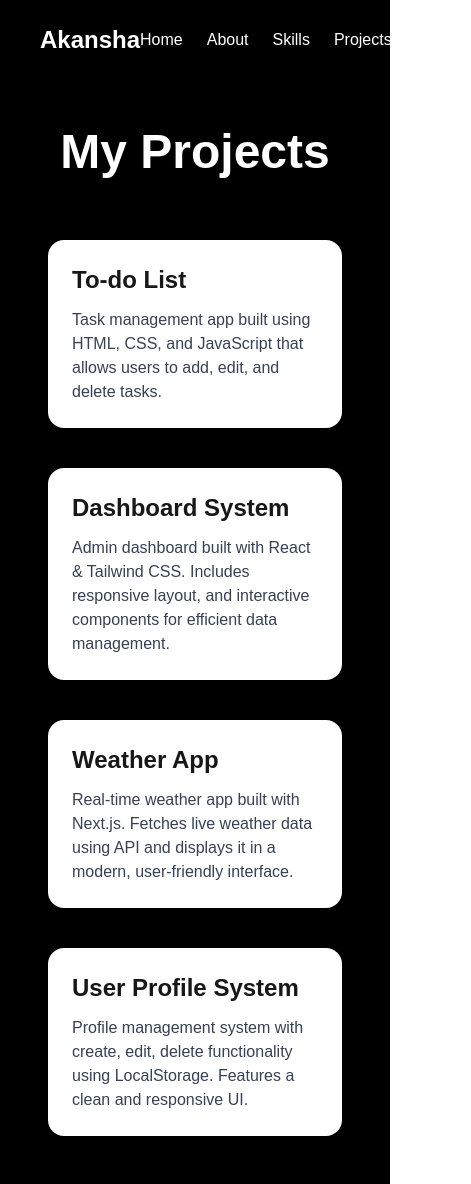
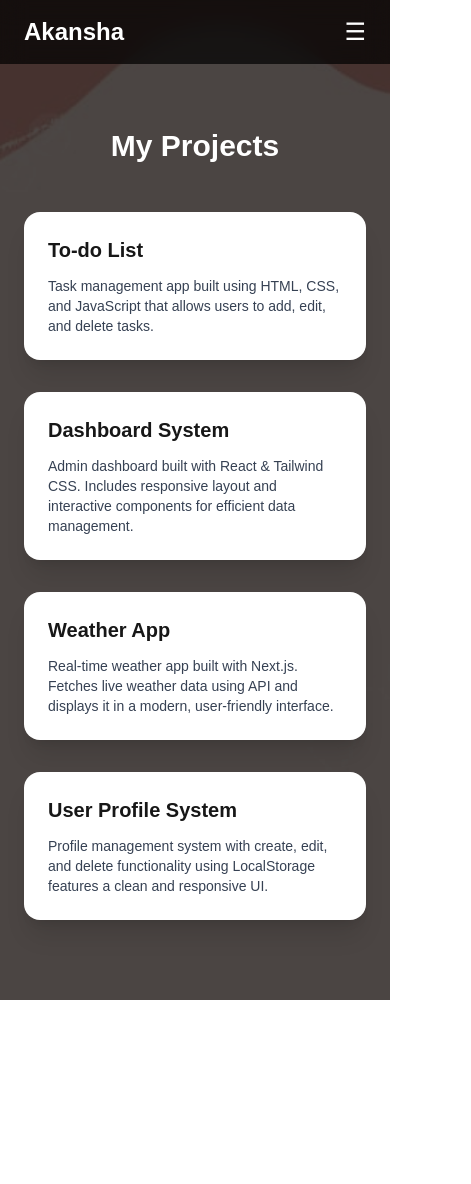
Before and after one commit to Akansha329/nextjs-dashboard, a Next.js app: page /projects in a window 390 px wide. Shown: the whole page, 471 px wide, since content can reach past the window. After the commit the page ends 1000 px from the top, so only its background shows below. Built offline with nearby package versions, Linux system fonts and the light colour scheme.

Commit message:
Fully Responsive Portfolio

```diff
--- a/app/contact/page.tsx
+++ b/app/contact/page.tsx
@@ -9,66 +9,36 @@ export default function Contact() {
 
   const handleSend = (e: React.FormEvent) => {
     e.preventDefault();
-
     if (!formRef.current) return;
 
     emailjs
-      .sendForm(
-        "service_zs8p5kb",
-        "template_rekgq3c",
-        formRef.current,
-        "rQYekkjU2wDChZ04g"
-      )
-      .then(
-        () => setStatus("Message sent successfully!"),
-        () => setStatus("Failed to send message, try again.")
-      );
+      .sendForm("service_zs8p5kb", "template_rekgq3c", formRef.current, "rQYekkjU2wDChZ04g")
+      .then(() => setStatus("Message sent successfully!"))
+      .catch(() => setStatus("Failed to send message."));
   };
 
   return (
     <div
-      className="min-h-screen bg-cover bg-center text-white"
+      className="min-h-screen bg-cover bg-center"
       style={{ backgroundImage: "url('/images/nyc.jpg')" }}
     >
-      <div className="min-h-screen bg-black/70 flex items-center justify-center px-6 pt-32">
+      <div className="bg-black/70 min-h-screen flex items-center justify-center px-4 pt-32">
         <form
           ref={formRef}
           onSubmit={handleSend}
-          className="bg-white text-black max-w-xl w-full p-10 rounded-xl shadow-xl"
+          className="bg-white p-8 rounded-xl max-w-md w-full"
         >
-          <h1 className="text-3xl font-bold mb-6 text-center">Contact Me</h1>
+          <h1 className="text-2xl font-bold mb-6 text-center">Contact Me</h1>
 
-          <input
-            name="user_name"
-            placeholder="Your Name"
-            className="w-full border p-3 rounded mb-4"
-            required
-          />
+          <input name="user_name" placeholder="Name" className="w-full border p-3 mb-4" required />
+          <input name="user_email" placeholder="Email" type="email" className="w-full border p-3 mb-4" required />
+          <textarea name="message" placeholder="Message" className="w-full border p-3 mb-4" rows={4} />
 
-          <input
-            name="user_email"
-            placeholder="Your Email"
-            className="w-full border p-3 rounded mb-4"
-            type="email"
-            required
-          />
-
-          <textarea
-            name="message"
-            placeholder="Your Message"
-            className="w-full border p-3 rounded mb-6"
-            rows={5}
-            required
-          />
-
-          <button
-            type="submit"
-            className="w-full bg-blue-600 text-white py-3 rounded hover:bg-blue-700"
-          >
-            Send Message
+          <button className="w-full bg-blue-600 text-white py-3 rounded">
+            Send
           </button>
 
-          {status && <p className="mt-4 text-center text-green-600">{status}</p>}
+          {status && <p className="text-center mt-4 text-green-600">{status}</p>}
         </form>
       </div>
     </div>
--- a/app/layout.tsx
+++ b/app/layout.tsx
@@ -1,30 +1,54 @@
+"use client";
+
 import "./globals.css";
 import Link from "next/link";
+import { useState } from "react";
 
 export default function RootLayout({
   children,
 }: {
   children: React.ReactNode;
 }) {
+  const [open, setOpen] = useState(false);
+
   return (
     <html lang="en">
       <body>
+        <nav className="fixed top-0 left-0 w-full z-50 bg-black/70 backdrop-blur-md text-white">
+          <div className="max-w-7xl mx-auto px-6 py-4 flex justify-between items-center">
+            <h1 className="text-2xl font-bold">Akansha</h1>
 
-        <nav className="absolute top-0 left-0 w-full z-50 flex justify-between items-center px-10 py-6 bg-transparent text-white">
-          <h1 className="text-2xl font-bold">Akansha</h1>
-          <div className="space-x-6">
-            <Link href="/" className="hover:text-blue-400">Home</Link>
-            <Link href="/about" className="hover:text-blue-400">About</Link>
-            <Link href="/skills" className="hover:text-blue-400">Skills</Link>
-            <Link href="/projects" className="hover:text-blue-400">Projects</Link>
-            <Link href="/contact" className="hover:text-blue-400">Contact</Link>
+            {/* Desktop Menu */}
+            <div className="hidden md:flex space-x-6">
+              <Link href="/">Home</Link>
+              <Link href="/about">About</Link>
+              <Link href="/skills">Skills</Link>
+              <Link href="/projects">Projects</Link>
+              <Link href="/contact">Contact</Link>
+            </div>
+
+            {/* Mobile Button */}
+            <button
+              className="md:hidden text-2xl"
+              onClick={() => setOpen(!open)}
+            >
+              ☰
+            </button>
           </div>
+
+          {/* Mobile Menu */}
+          {open && (
+            <div className="md:hidden flex flex-col text-center space-y-4 pb-4">
+              <Link href="/" onClick={() => setOpen(false)}>Home</Link>
+              <Link href="/about" onClick={() => setOpen(false)}>About</Link>
+              <Link href="/skills" onClick={() => setOpen(false)}>Skills</Link>
+              <Link href="/projects" onClick={() => setOpen(false)}>Projects</Link>
+              <Link href="/contact" onClick={() => setOpen(false)}>Contact</Link>
+            </div>
+          )}
         </nav>
 
-        <main>
-          {children}
-        </main>
-
+        <main>{children}</main>
       </body>
     </html>
   );
--- a/app/projects/page.tsx
+++ b/app/projects/page.tsx
@@ -4,47 +4,58 @@ export default function Projects() {
       className="min-h-screen relative bg-cover bg-center"
       style={{ backgroundImage: "url('/images/nyc.jpg')" }}
     >
-      <div className="absolute inset-0 bg-black bg-opacity-70"></div>
+      {/* Background Overlay */}
+      <div className="absolute inset-0 bg-black/70"></div>
 
-
-      <div className="relative z-10 min-h-screen pt-32 p-12">
-        <h1 className="text-5xl font-bold text-center text-white mb-16">
+      {/* Content */}
+      <div className="relative z-10 min-h-screen pt-32 px-6 md:px-12 pb-20">
+        <h1 className="text-3xl sm:text-4xl md:text-5xl font-bold text-center text-white mb-12 md:mb-16">
           My Projects
         </h1>
 
-        <div className="grid md:grid-cols-4 gap-10">
+        {/* Responsive Grid */}
+        <div className="grid grid-cols-1 sm:grid-cols-2 md:grid-cols-3 lg:grid-cols-4 gap-8 md:gap-10 max-w-7xl mx-auto">
 
+          {/* Project Card */}
           <div className="bg-white rounded-2xl shadow-xl p-6 transform hover:scale-105 transition duration-300">
-            <h2 className="text-2xl font-semibold mb-3">To-do List</h2>
-            <p className="text-gray-700">
+            <h2 className="text-xl md:text-2xl font-semibold mb-3">
+              To-do List
+            </h2>
+            <p className="text-gray-700 text-sm md:text-base">
               Task management app built using HTML, CSS, and JavaScript that allows users to add, edit, and delete tasks.
             </p>
           </div>
 
-
+          {/* Project Card */}
           <div className="bg-white rounded-2xl shadow-xl p-6 transform hover:scale-105 transition duration-300">
-            <h2 className="text-2xl font-semibold mb-3">Dashboard System</h2>
-            <p className="text-gray-700">
-              Admin dashboard built with React & Tailwind CSS.
-              Includes responsive layout, and interactive components for efficient data management.
+            <h2 className="text-xl md:text-2xl font-semibold mb-3">
+              Dashboard System
+            </h2>
+            <p className="text-gray-700 text-sm md:text-base">
+              Admin dashboard built with React & Tailwind CSS. Includes responsive layout and interactive components
+              for efficient data management.
             </p>
           </div>
 
-
+          {/* Project Card */}
           <div className="bg-white rounded-2xl shadow-xl p-6 transform hover:scale-105 transition duration-300">
-            <h2 className="text-2xl font-semibold mb-3">Weather App</h2>
-            <p className="text-gray-700">
-              Real-time weather app built with Next.js.
-              Fetches live weather data using API and displays it in a modern, user-friendly interface.
+            <h2 className="text-xl md:text-2xl font-semibold mb-3">
+              Weather App
+            </h2>
+            <p className="text-gray-700 text-sm md:text-base">
+              Real-time weather app built with Next.js. Fetches live weather data using API
+              and displays it in a modern, user-friendly interface.
             </p>
           </div>
 
-
+          {/* Project Card */}
           <div className="bg-white rounded-2xl shadow-xl p-6 transform hover:scale-105 transition duration-300">
-            <h2 className="text-2xl font-semibold mb-3">User Profile System</h2>
-            <p className="text-gray-700">
-              Profile management system with create, edit, delete functionality using LocalStorage.
-              Features a clean and responsive UI.
+            <h2 className="text-xl md:text-2xl font-semibold mb-3">
+              User Profile System
+            </h2>
+            <p className="text-gray-700 text-sm md:text-base">
+              Profile management system with create, edit, and delete functionality using LocalStorage
+              features a clean and responsive UI.
             </p>
           </div>
 
--- a/app/skills/page.tsx
+++ b/app/skills/page.tsx
@@ -11,34 +11,43 @@ export default function Skills() {
 
   return (
     <div className="relative min-h-screen">
-
+      {/* Background Image */}
       <div
         className="absolute inset-0 bg-cover bg-center z-0"
         style={{ backgroundImage: "url('/images/nyc.jpg')" }}
       ></div>
 
-
+      {/* Overlay */}
       <div className="absolute inset-0 bg-black/60 z-10"></div>
 
+      {/* Content */}
+      <div className="relative z-20 max-w-6xl mx-auto px-4 sm:px-6 md:px-10 py-20 text-white">
+        <h1 className="text-3xl sm:text-4xl md:text-5xl font-bold mb-10 sm:mb-12 text-center">
+          My Skills
+        </h1>
 
-      <div className="relative z-20 max-w-6xl mx-auto px-6 py-20 text-white">
-        <h1 className="text-5xl font-bold mb-12 text-center">My Skills</h1>
-
-        <div className="grid sm:grid-cols-2 md:grid-cols-3 gap-8">
+        {/* Responsive Grid */}
+        <div className="grid grid-cols-1 sm:grid-cols-2 md:grid-cols-3 gap-6 sm:gap-8">
           {skills.map((skill) => (
             <div
               key={skill.name}
-              className="flex flex-col items-center bg-white/10 backdrop-blur-md rounded-xl p-6 text-center hover:bg-white/20 transition"
+              className="flex flex-col items-center bg-white/10 backdrop-blur-md rounded-xl p-6 sm:p-8 text-center hover:bg-white/20 transition duration-300"
             >
-              <div className="text-5xl mb-4">{skill.icon}</div>
-              <h3 className="text-xl font-semibold">{skill.name}</h3>
+              <div className="text-4xl sm:text-5xl mb-4">
+                {skill.icon}
+              </div>
+              <h3 className="text-lg sm:text-xl font-semibold">
+                {skill.name}
+              </h3>
             </div>
           ))}
         </div>
 
-        <p className="mt-16 text-center text-gray-300 text-lg max-w-3xl mx-auto leading-relaxed">
+        {/* Description */}
+        <p className="mt-12 sm:mt-16 text-center text-gray-300 text-sm sm:text-base md:text-lg max-w-3xl mx-auto leading-relaxed">
           These are the key technologies I use to build modern, responsive web applications.
-          I focus on writing clean and maintainable code while creating interactive and user-friendly experiences.
+          I focus on writing clean and maintainable code while creating interactive and
+          user-friendly experiences.
         </p>
       </div>
     </div>
```
Also changed, not shown: app/about/page.tsx (+21 -9 lines), app/page.tsx (+18 -30 lines).
